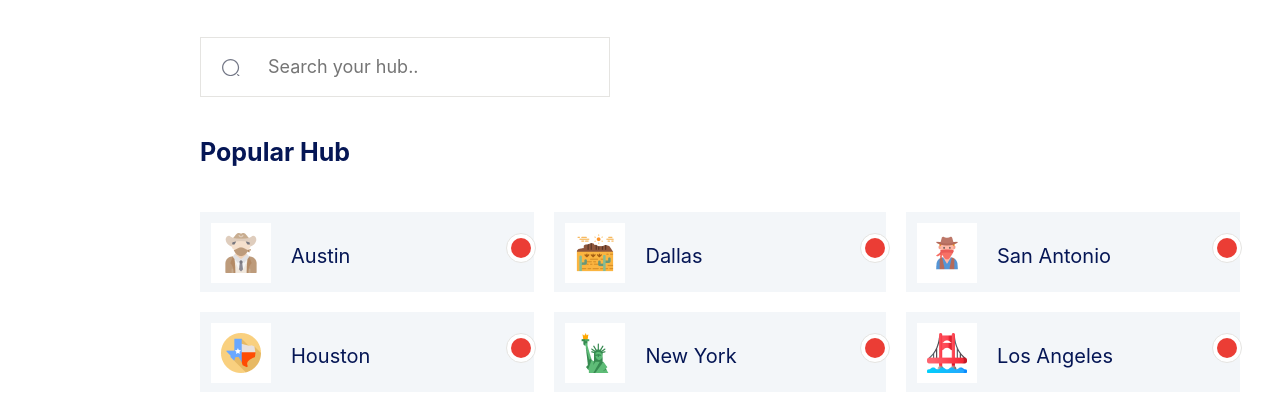
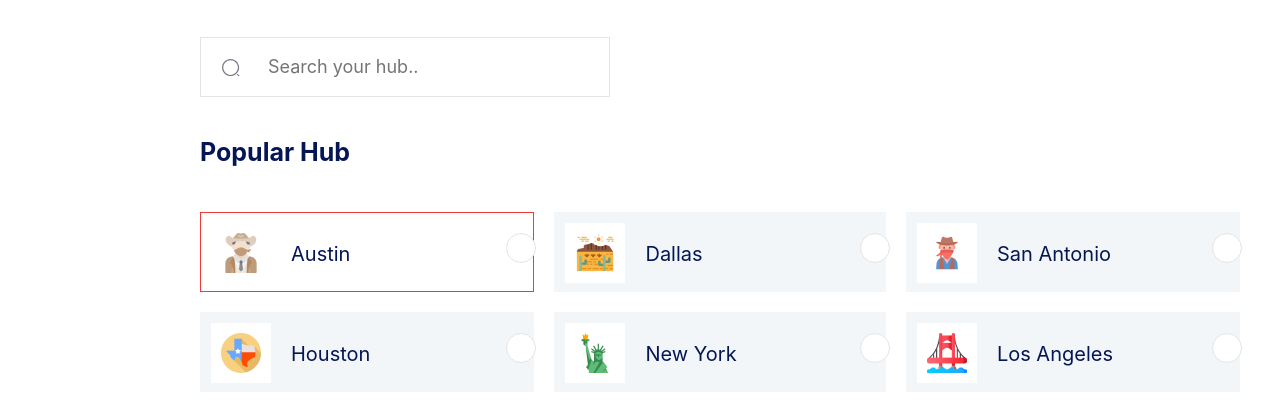
Before and after one commit to KOLIKOLGA/first-project, a plain HTML site: page form.html in a window 1280 px wide. Shown: the part 389-798 px from the top of the page. Drawn offline with Linux system fonts and the light colour scheme; a web font is replaced by a local one.

Commit message:
добавила стиль hidden

```diff
--- a/blocks/js/script.js
+++ b/blocks/js/script.js
@@ -1,21 +1,36 @@
 const radioItems = document.getElementById('radio__buttons');
 // ищем по классу ставим точку
 const radioItem = document.querySelectorAll('.radio__item');
-const radioItemBorder = document.querySelectorAll('.radio__item_border')
+const radioItemBorder = document.querySelectorAll('.radio__item_border');
+const radioFake = document.querySelector('.radio__fake');
+
 
 console.log(radioItem); // это сами кнопки type = button nodelist
-const radioItemArray = Array.prototype.slice.call(radioItem)
-console.log(radioItemArray)
+const radioItemArray = Array.prototype.slice.call(radioItem);
+console.log(radioItemArray);
 
 radioItemArray.forEach((el, i) => {
    el.addEventListener('click', e => {
-      console.log('tada')
-   })
-   console.log(radioItemArray);
-})
+      console.log('tada');
+      console.log(el.classList);
+      console.log(el.dataset.itemid);
+
+   });
+
+});
+
+
 
 radioItem.forEach((button, index) => {
    console.log(button); //выводит каждую кнопку
-   //console.log(index); //выводит index каждой кнопки
-
+   console.log(index); //выводит index каждой кнопки
+   button.addEventListener('click', (e) => {
+      console.log(e.target.classList);
+      console.log(index);
+      if (e.target = radioFake) {
+         e.target.classList.remove('hidden');
+      } else {
+         e.target.classList.add('hidden');
+      }
+   });
 }); // перебираем кнопки
--- a/blocks/style.css
+++ b/blocks/style.css
@@ -207,6 +207,9 @@
     margin-top: 0;
     color: #051655;
  }
+ .hidden{
+    opacity: 0;
+ }
  .logo{
     width: 68px;
     height: 31px;
@@ -219,6 +222,21 @@
    border-collapse: separate;
    border-spacing: 20px;
  }
+ .radio__fake_after{
+   display: flex;
+   position: absolute;
+   align-items: center;
+   width: 30px;
+   height: 30px;
+  left: 305px;
+  top: 20px;
+  border-radius: 50%;
+  background-color: white;
+  border: 1px solid #E5E4E1;
+  display: block;
+  flex-shrink: 0;
+  z-index: 3;
+ }
  .radio__fake{
 
     display: flex;
@@ -230,7 +248,7 @@
    top: 20px;
    border-radius: 50%;
    background-color: white;
-   border: 1px solid #E5E4E1;
+   border: 1px solid #EB3D35;
    display: block;
    flex-shrink: 0;
    z-index: 4;
@@ -286,7 +304,7 @@
     line-height: 1.1;
     color: #051655;
     margin-left: 90px;
-    margin-top: 29px;
+    margin-top: 25px;
     z-index: 3;
  }
  .step__numbers{
--- a/form.html
+++ b/form.html
@@ -66,22 +66,25 @@
 
                    <tr>
 
-                  <td class="radio__item" data-itemid="Austin" >
+                  <td class="radio__item radio__item_border" data-itemid="Austin" >
                      <img class="radio__image" src="./images/radio_1.png" alt="img" >
                      <p class="radio__text">Austin</p>
-                     <div class="radio__fake"></div>
+                     <div class="radio__fake hidden" data-fake-itemid="Austin1"></div>
+                     <div class="radio__fake_after"></div>
                   </td>
 
                   <td class="radio__item" data-itemid="Dallas" >
                         <img class="radio__image" src="./images/radio_2.png" alt="img" >
                         <p class="radio__text">Dallas</p>
-                        <div class="radio__fake"></div>
+                        <div class="radio__fake hidden"></div>
+                        <div class="radio__fake_after"></div>
                    </td>
 
                      <td class="radio__item " data-itemid="San Antonio" >
                         <img class="radio__image" src="./images/radio_3.png" alt="img" >
                          <p class="radio__text">San Antonio</p>
-                         <div class="radio__fake"></div>
+                         <div class="radio__fake hidden"></div>
+                         <div class="radio__fake_after"></div>
                       </td>
                    </tr>
 
@@ -89,19 +92,22 @@
                         <td class="radio__item "  data-itemid="Houston" >
                            <img class="radio__image" src="./images/radio_4.png" alt="img" >
                            <p class="radio__text">Houston</p>
-                            <div class="radio__fake"></div>
+                            <div class="radio__fake hidden"></div>
+                            <div class="radio__fake_after"></div>
                          </td>
 
                         <td class="radio__item " data-itemid="New York" >
                            <img class="radio__image" src="./images/radio_5.png" alt="img" >
                            <p class="radio__text" >New York </p>
-                           <div class="radio__fake"></div>
+                           <div class="radio__fake hidden"></div>
+                           <div class="radio__fake_after"></div>
                          </td>
 
                      <td class="radio__item "  data-itemid="Los Angeles" >
                         <img class="radio__image" src="./images/radio_6.png" alt="img" >
                         <p class="radio__text" >Los Angeles</p>
-                        <div class="radio__fake"></div>
+                        <div class="radio__fake hidden"></div>
+                        <div class="radio__fake_after"></div>
                       </td>
                      </tr>
 
```
